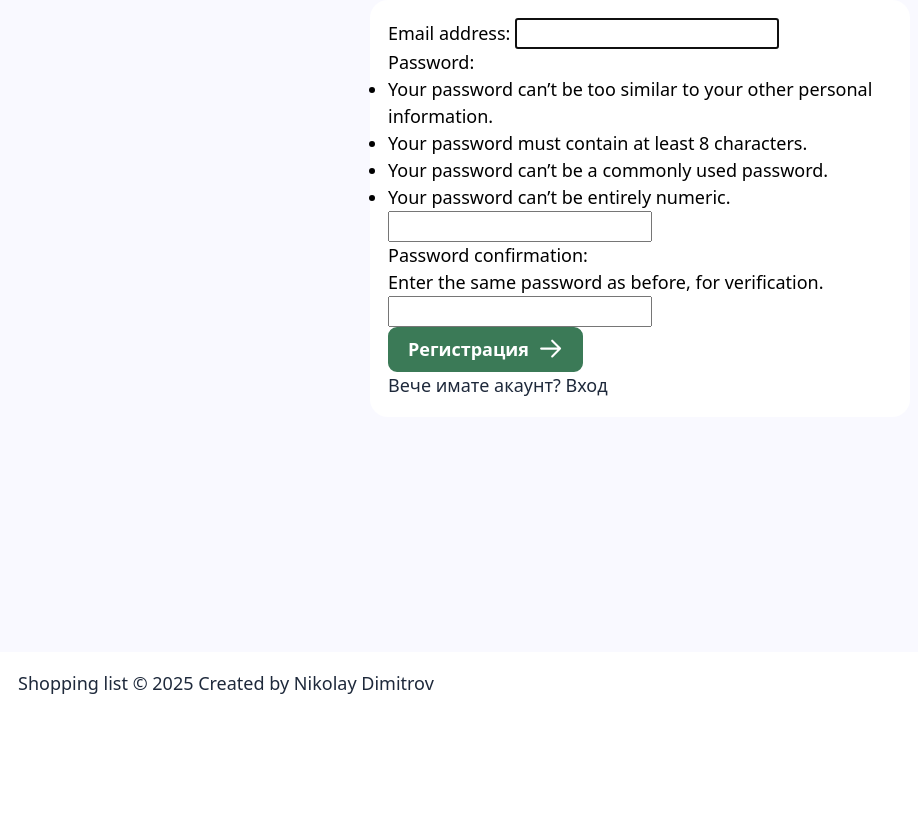
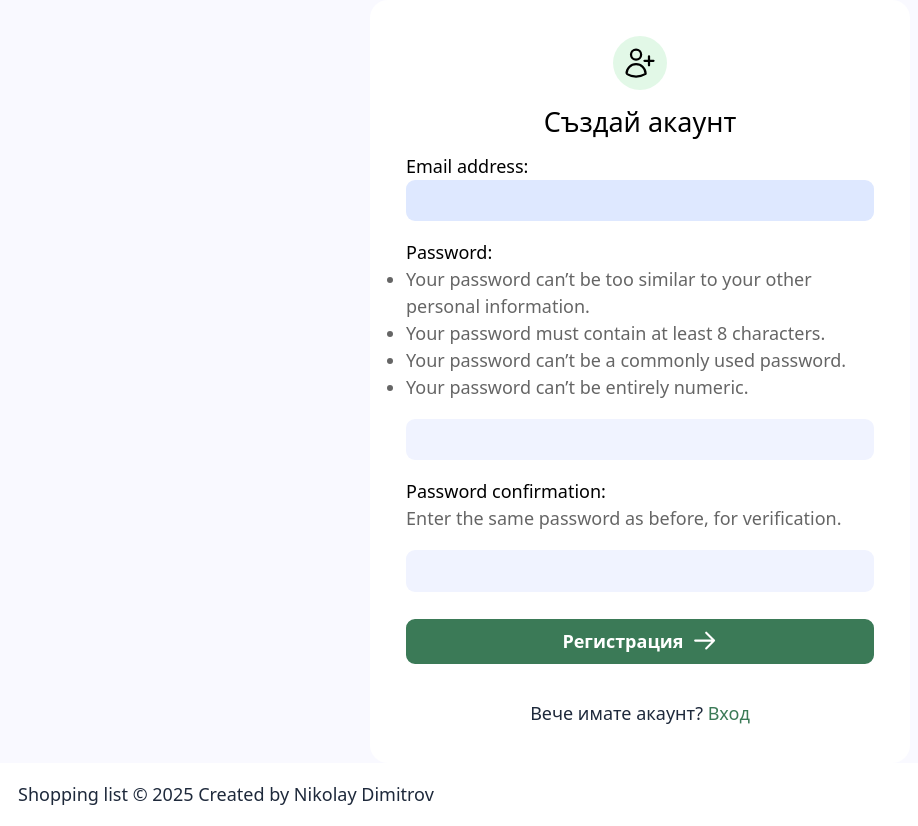
Before and after one commit to nikolay-dimitrov256/shopping-list, a Django app: page /users/register/ in a window 1280 px wide. Shown: the part 85-911 px from the top of the page, without its empty margins (0-918 px from the left). Before the commit the page ends 779 px from the top, so only its background shows below. Run offline with Django 5.2, Linux system fonts and the light colour scheme.

Commit message:
Styled the login and register forms

```diff
--- a/static/styles/components/forms.css
+++ b/static/styles/components/forms.css
@@ -161,5 +161,45 @@ edit-form .buttons .button:first-child {
 
 .user-form {
     max-width: 30em;
-    margin: auto;
+    padding: 2em;
 }
+
+.user-form h2,
+.user-form p {
+    text-align: center;
+}
+
+.user-form h2 {
+    margin-bottom: 1rem;
+}
+
+.user-form > .icon {
+    margin: 0 auto;
+    padding: 0.5em;
+    background-color: var(--clr-ligthest-green);
+    border-radius: 100vw;
+    margin-bottom: 1em;
+}
+
+.user-form div {
+    margin-bottom: 1em;
+}
+
+.user-form .button {
+    width: 100%;
+    margin-bottom: 2em;
+    margin-top: 1.5em;
+}
+
+.user-form a {
+    color: var(--clr-primary-green);
+}
+
+.user-form a:hover {
+    color: var(--clr-muted-dark-green);
+    text-decoration: underline;
+}
+
+.user-form .helptext {
+    opacity: 0.6;
+}
--- a/static/styles/elements/inputs.css
+++ b/static/styles/elements/inputs.css
@@ -64,6 +64,8 @@ select {
 
 input[type=text],
 input[type=number],
+input[type=password],
+input[type=email],
 textarea,
 select {
     background-color: var(--clr-light-blue-1);
@@ -75,6 +77,8 @@ select {
 
 input[type=text]:focus,
 input[type=number]:focus,
+input[type=password]:focus,
+input[type=email]:focus,
 textarea:focus,
 select:focus {
     background-color: var(--clr-light-blue-2);
--- /dev/null
+++ b/static/styles/pages/login-register.css
@@ -0,0 +1,5 @@
+.login-page,
+.register-page {
+    display: grid;
+    place-items: center;
+}
--- a/static/styles/styles.css
+++ b/static/styles/styles.css
@@ -6,6 +6,7 @@
 
 @import url('pages/shopping-list.css');
 @import url('pages/add-edit-item.css');
+@import url('pages/login-register.css');
 
 @import url('components/main-header.css');
 @import url('components/main-nav.css');
--- a/templates/users/register.html
+++ b/templates/users/register.html
@@ -9,11 +9,16 @@
 
 {% include 'partials/header.html' %}
 
-<main class="site-content">
+<main class="site-content register-page">
     <form class="user-form" action="{% url 'register' %}" method="post">
         {% csrf_token %}
+        <svg xmlns="http://www.w3.org/2000/svg" fill="none" viewBox="0 0 24 24" stroke-width="1.5" stroke="currentColor" class="icon icon-lg">
+            <path stroke-linecap="round" stroke-linejoin="round" d="M18 7.5v3m0 0v3m0-3h3m-3 0h-3m-2.25-4.125a3.375 3.375 0 1 1-6.75 0 3.375 3.375 0 0 1 6.75 0ZM3 19.235v-.11a6.375 6.375 0 0 1 12.75 0v.109A12.318 12.318 0 0 1 9.374 21c-2.331 0-4.512-.645-6.374-1.766Z" />
+        </svg>
+        <h2>Създай акаунт</h2>
 
         {{ form }}
+
         <button class="button btn-primary">
             <span>Регистрация</span>
             <svg xmlns="http://www.w3.org/2000/svg" fill="none" viewBox="0 0 24 24" stroke-width="1.5" stroke="currentColor" class="icon icon-md">
```
Also changed, not shown: templates/users/login.html (+6 -1 lines).
